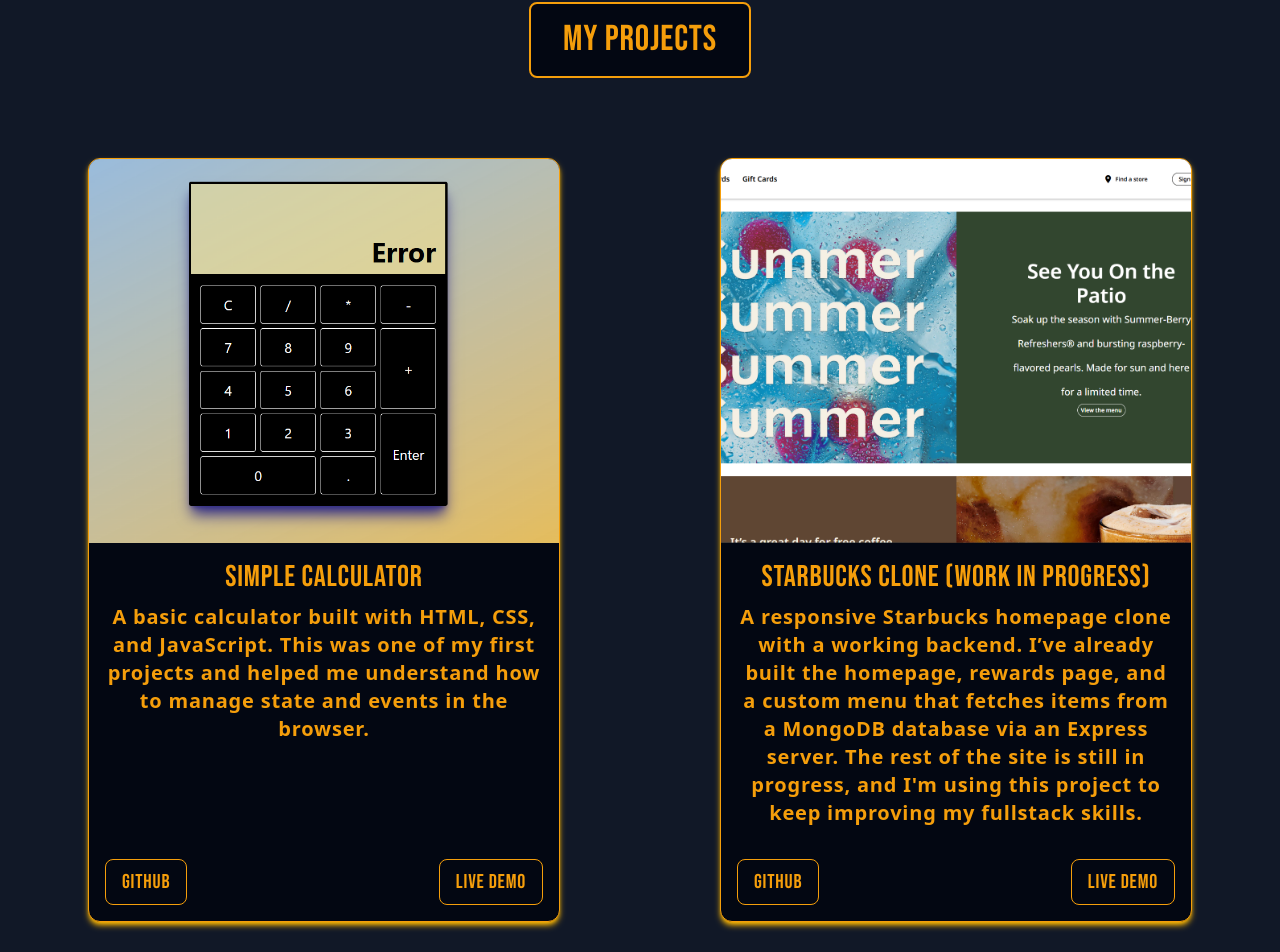
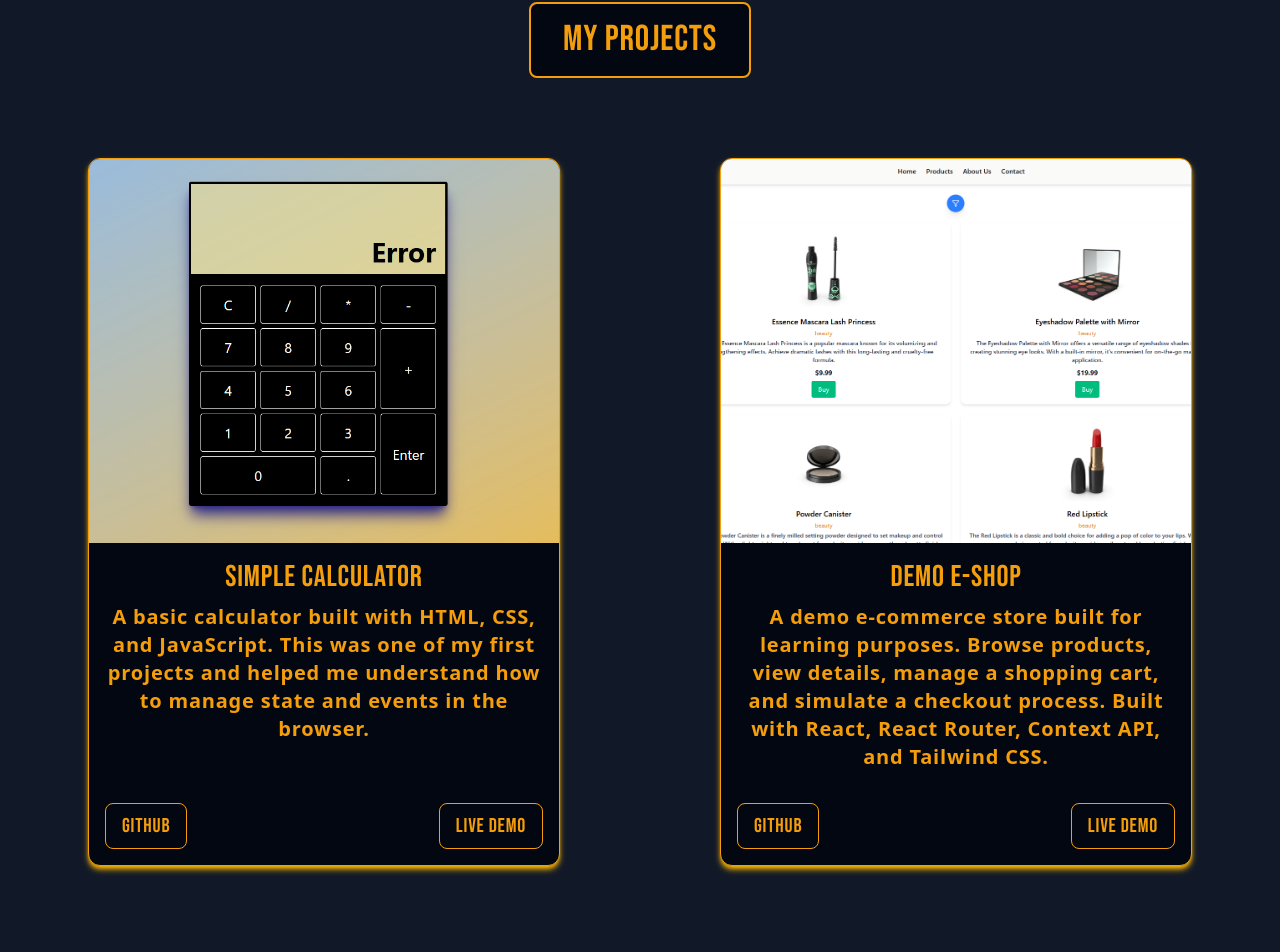
Before and after one commit to Lugriger/Portfolio, a React (Vite) app: page / in a window 1280 px wide. Shown: the part 3150-4102 px from the top of the page. Built offline with nearby package versions, Linux system fonts and the light colour scheme.

Commit message:
another project

```diff
--- a/src/pages/Projects.jsx
+++ b/src/pages/Projects.jsx
@@ -9,6 +9,15 @@
       github: "https://github.com/Lugriger/Calculator.git",
       demo: "https://calculator-ten-ruddy-18.vercel.app/",
     },
+    {
+      title: "Demo E-shop",
+      img: "/images/e-shop.png",
+      description:
+        "A demo e-commerce store built for learning purposes. Browse products, view details, manage a shopping cart, and simulate a checkout process. Built with React, React Router, Context API, and Tailwind CSS.",
+      github: "https://github.com/Lugriger/demo-eshop",
+      demo: "https://demo-eshop-iota.vercel.app/products"
+    },
+
     {
       title: "Starbucks Clone (Work in Progress)",
       img: "/images/starbucks.png",
```
Also changed, not shown: public/images/e-shop.png (added).
